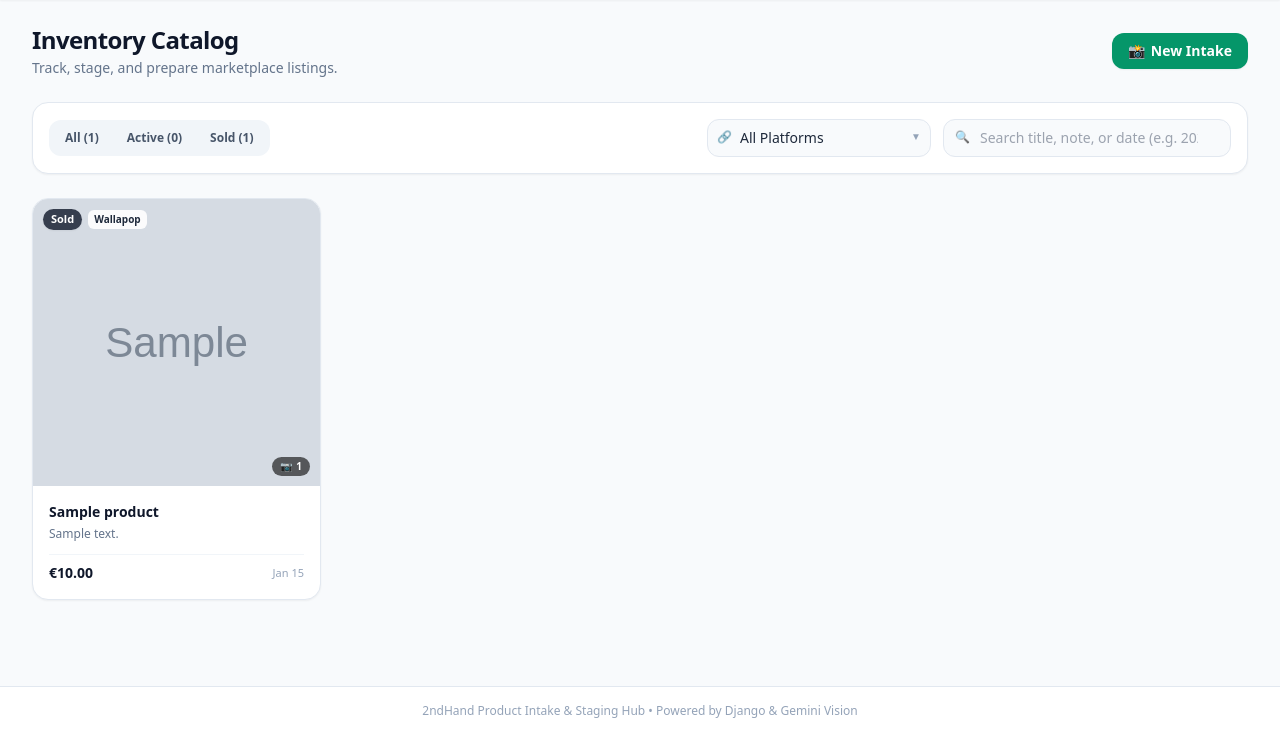
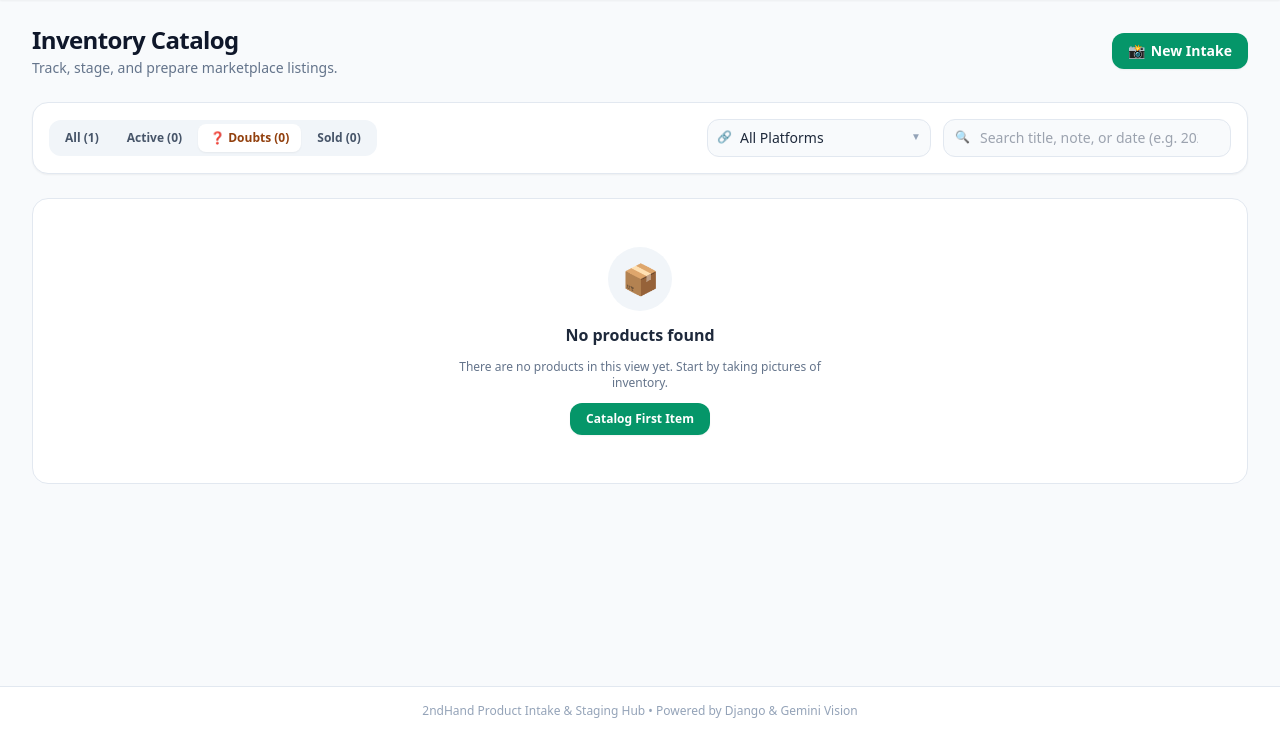
Before and after one commit to saert3311/2nd-hand-manager, a Django app: page /dashboard/?status=awaiting_info in a window 1280 px wide. Shown: the part 65-800 px from the top of the page. Run offline with Django 5.2, Linux system fonts and the light colour scheme; a user stored in the database is signed in; data comes from the database, SQL or seed files in the repository; tables that the repository leaves empty hold one stand-in row (values such as "Sample post"); grey boxes marked "Sample" are stand-in pictures; some libraries are stand-ins or nearby versions.

Commit message:
feat(dashboard): add status filtering, scoped badges and AI prompt enrichment

```diff
--- a/inventory/templates/inventory/dashboard.html
+++ b/inventory/templates/inventory/dashboard.html
@@ -24,7 +24,7 @@
   <div class="bg-white p-4 rounded-2xl shadow-sm border border-slate-200 flex flex-col lg:flex-row gap-4 items-stretch lg:items-center justify-between">
 
     <!-- Status Tabs -->
-    <div class="flex items-center gap-1 bg-slate-100 p-1 rounded-xl w-full lg:w-auto text-xs font-semibold">
+    <div class="flex flex-wrap items-center gap-1 bg-slate-100 p-1 rounded-xl w-full lg:w-auto text-xs font-semibold">
       <a href="?status=all{% if platform_filter %}&platform={{ platform_filter }}{% endif %}{% if search_query %}&q={{ search_query|urlencode }}{% endif %}"
          class="flex-1 lg:flex-initial text-center px-3 py-1.5 rounded-lg transition {% if status_filter == 'all' %}bg-white text-slate-900 shadow-sm{% else %}text-slate-600 hover:text-slate-900{% endif %}">
         {% trans "All" %} ({{ total_count }})
@@ -33,10 +33,20 @@
          class="flex-1 lg:flex-initial text-center px-3 py-1.5 rounded-lg transition {% if status_filter == 'active' %}bg-white text-emerald-700 shadow-sm{% else %}text-slate-600 hover:text-slate-900{% endif %}">
         {% trans "Active" %} ({{ active_count }})
       </a>
+      <a href="?status=awaiting_info{% if platform_filter %}&platform={{ platform_filter }}{% endif %}{% if search_query %}&q={{ search_query|urlencode }}{% endif %}"
+         class="flex-1 lg:flex-initial text-center px-3 py-1.5 rounded-lg transition {% if status_filter == 'awaiting_info' %}bg-white text-amber-800 shadow-sm font-bold{% else %}text-slate-600 hover:text-slate-900{% endif %}">
+        ❓ {% trans "Doubts" %} ({{ awaiting_info_count }})
+      </a>
       <a href="?status=sold{% if platform_filter %}&platform={{ platform_filter }}{% endif %}{% if search_query %}&q={{ search_query|urlencode }}{% endif %}"
          class="flex-1 lg:flex-initial text-center px-3 py-1.5 rounded-lg transition {% if status_filter == 'sold' %}bg-white text-slate-700 shadow-sm{% else %}text-slate-600 hover:text-slate-900{% endif %}">
         {% trans "Sold" %} ({{ sold_count }})
       </a>
+      {% if blocked_count > 0 or status_filter == 'blocked' %}
+      <a href="?status=blocked{% if platform_filter %}&platform={{ platform_filter }}{% endif %}{% if search_query %}&q={{ search_query|urlencode }}{% endif %}"
+         class="flex-1 lg:flex-initial text-center px-3 py-1.5 rounded-lg transition {% if status_filter == 'blocked' %}bg-white text-rose-800 shadow-sm font-bold{% else %}text-slate-600 hover:text-slate-900{% endif %}">
+        ⛔ {% trans "Blocked" %} ({{ blocked_count }})
+      </a>
+      {% endif %}
     </div>
 
     <!-- Right Controls: Platform Selector & Search Form -->
@@ -109,9 +119,23 @@
 
         <!-- Badges on Photo -->
         <div class="absolute top-2.5 left-2.5 flex flex-wrap items-center gap-1.5 max-w-[80%]">
-          <span class="text-[11px] font-bold px-2 py-0.5 rounded-full shadow-sm {% if product.is_sold %}bg-slate-900/80 text-white{% else %}bg-emerald-600/90 text-white{% endif %}">
-            {% if product.is_sold %}{% trans "Sold" %}{% else %}{% trans "Active" %}{% endif %}
+          {% if product.status == 'awaiting_info' %}
+          <span class="text-[11px] font-bold px-2 py-0.5 rounded-full shadow-sm bg-amber-500 text-white">
+            ❓ {% trans "Doubts" %}
           </span>
+          {% elif product.status == 'blocked' %}
+          <span class="text-[11px] font-bold px-2 py-0.5 rounded-full shadow-sm bg-rose-600 text-white">
+            ⛔ {% trans "Blocked" %}
+          </span>
+          {% elif product.is_sold %}
+          <span class="text-[11px] font-bold px-2 py-0.5 rounded-full shadow-sm bg-slate-900/80 text-white">
+            {% trans "Sold" %}
+          </span>
+          {% else %}
+          <span class="text-[11px] font-bold px-2 py-0.5 rounded-full shadow-sm bg-emerald-600/90 text-white">
+            {% trans "Active" %}
+          </span>
+          {% endif %}
           {% for link in product.listing_links.all %}
           {% if link.is_active %}
           <span class="text-[10px] font-semibold px-1.5 py-0.5 rounded-md bg-white/90 text-slate-800 shadow-xs backdrop-blur-xs">
--- a/inventory/views.py
+++ b/inventory/views.py
@@ -170,6 +170,14 @@ def dashboard_view(request):
         products = products.filter(is_sold=False)
     elif status_filter == "sold":
         products = products.filter(is_sold=True)
+    elif status_filter == "awaiting_info":
+        products = products.filter(status=ProductStatus.AWAITING_INFO)
+    elif status_filter == "blocked":
+        products = products.filter(status=ProductStatus.BLOCKED)
+    elif status_filter == "ready":
+        products = products.filter(status=ProductStatus.READY)
+    elif status_filter == "draft":
+        products = products.filter(status=ProductStatus.DRAFT)
 
     if search_query:
         products = products.filter(build_search_query(search_query))
@@ -185,7 +193,9 @@ def dashboard_view(request):
     counts = counts_qs.aggregate(
         total_count=Count("id", distinct=True),
         active_count=Count("id", filter=Q(is_sold=False), distinct=True),
-        sold_count=Count("id", filter=Q(is_sold=True), distinct=True),
+        awaiting_info_count=Count("id", filter=Q(status=ProductStatus.AWAITING_INFO), distinct=True),
+        sold_count=Count("id", filter=Q(status=ProductStatus.SOLD), distinct=True),
+        blocked_count=Count("id", filter=Q(status=ProductStatus.BLOCKED), distinct=True),
     )
 
     paginator = Paginator(products, PAGE_SIZE)
@@ -217,7 +227,9 @@ def dashboard_view(request):
         "available_platforms": available_platforms,
         "total_count": counts["total_count"] or 0,
         "active_count": counts["active_count"] or 0,
+        "awaiting_info_count": counts["awaiting_info_count"] or 0,
         "sold_count": counts["sold_count"] or 0,
+        "blocked_count": counts["blocked_count"] or 0,
         "can_manage": is_manager(request.user),
     }
     return render(request, "inventory/dashboard.html", context)
```
Also changed, not shown: inventory/services/ai_service.py (+21 -1 lines), tasks/todo.md (+5 -5 lines), tests/test_clarifications.py (+98 -1 lines).
